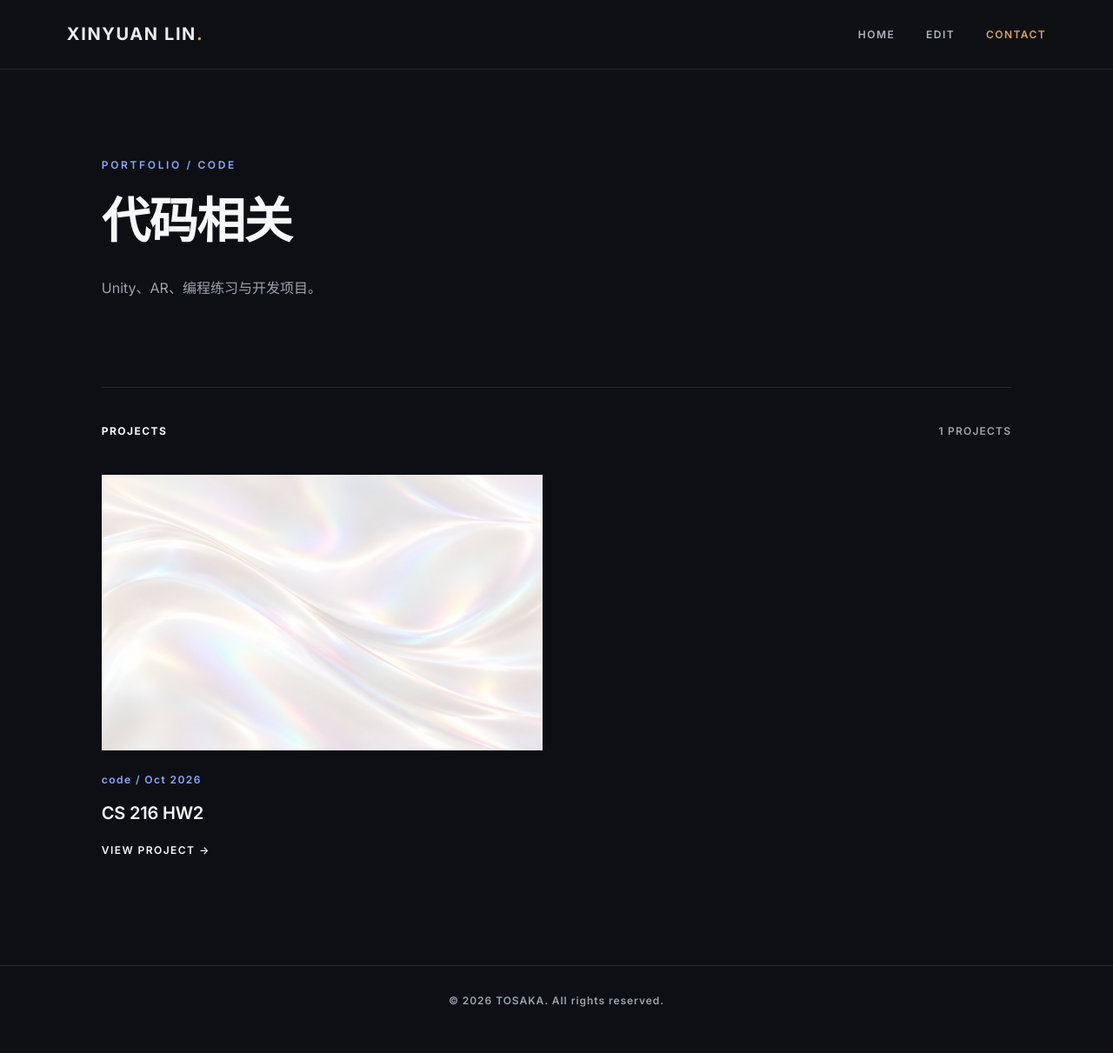
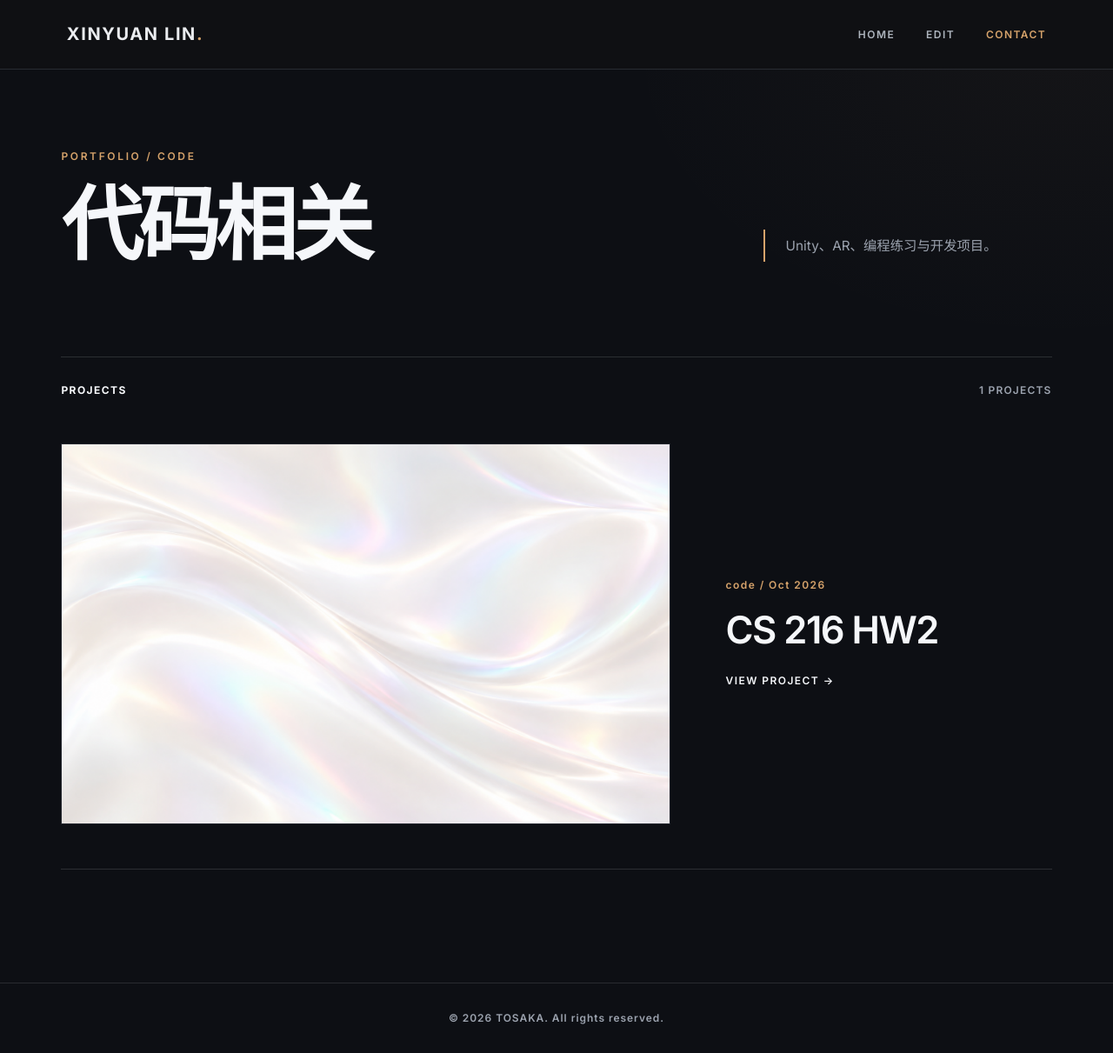
Before and after one commit to Emojiiiii/TOSAKA.github.io, a Jekyll site: the page built from work/code/index.html, in a window 1280 px wide. Shown: the whole page at 87% size. Built offline with Jekyll 4.4.1, drawn with Linux system fonts in a browser that asks for light colours.

Commit message:
Add editorial layout stylesheet to work category layout

```diff
--- a/_layouts/work-category.html
+++ b/_layouts/work-category.html
@@ -14,6 +14,7 @@
   <link rel="stylesheet" href="{{ '/css/contact.css' | relative_url }}">
   <link rel="stylesheet" href="{{ '/css/typography.css' | relative_url }}">
   <link rel="stylesheet" href="{{ '/css/navigation.css' | relative_url }}">
+  <link rel="stylesheet" href="{{ '/css/editorial-layout.css' | relative_url }}">
 </head>
 <body>
   <header class="journal-header">
```
